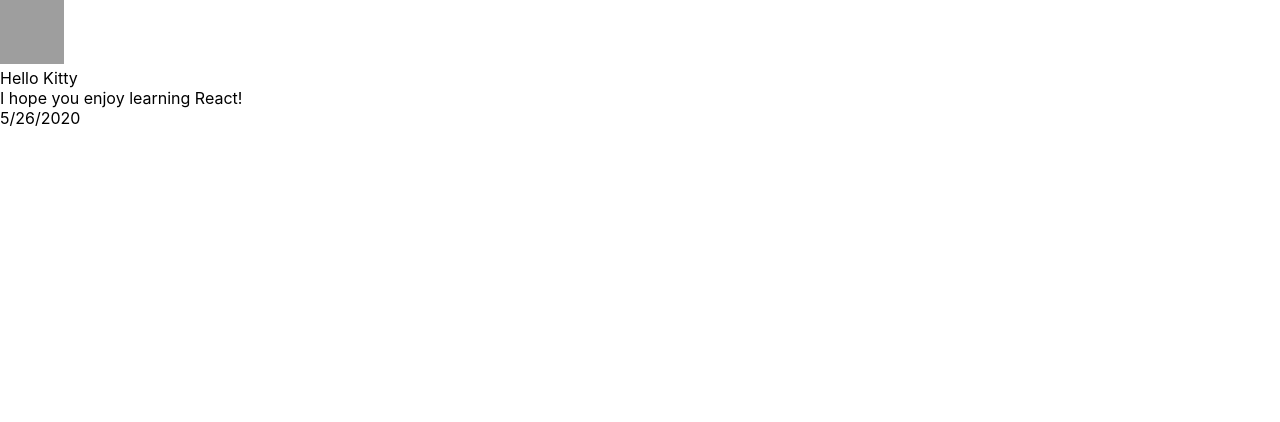
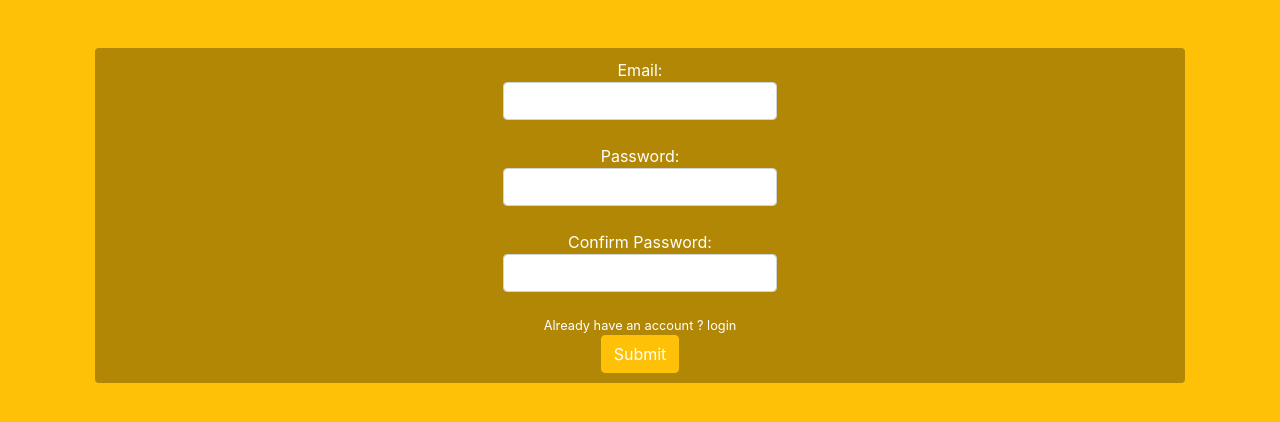
Before and after one commit to HakimNemar/my_snapchat, a React (Create React App) app in the folder my_snpachat/: page / in a window 1280 px wide. Shown: the top 422 px of the page. Built offline with nearby package versions, Linux system fonts and the light colour scheme; grey boxes are pictures that could not be loaded.

Commit message:
test show hide register login

```diff
--- a/my_snpachat/public/index.html
+++ b/my_snpachat/public/index.html
@@ -24,6 +24,7 @@
       work correctly both with client-side routing and a non-root public URL.
       Learn how to configure a non-root public URL by running `npm run build`.
     -->
+    <link rel="stylesheet" href="https://stackpath.bootstrapcdn.com/bootstrap/4.4.1/css/bootstrap.min.css" integrity="sha384-Vkoo8x4CGsO3+Hhxv8T/Q5PaXtkKtu6ug5TOeNV6gBiFeWPGFN9MuhOf23Q9Ifjh" crossorigin="anonymous">
     <title>React App</title>
   </head>
   <body>
--- a/my_snpachat/src/index.css
+++ b/my_snpachat/src/index.css
@@ -5,9 +5,21 @@ body {
     sans-serif;
   -webkit-font-smoothing: antialiased;
   -moz-osx-font-smoothing: grayscale;
+  background-color: #ffc107;
 }
 
 code {
   font-family: source-code-pro, Menlo, Monaco, Consolas, 'Courier New',
     monospace;
 }
+
+.forminscri {
+  padding: 10px;
+  margin: 10px;
+  border-radius: 4px;
+  background-color: rgba(0, 0, 0, 0.3);
+}
+
+.white {
+  color: white !important;
+}
--- a/my_snpachat/src/index.js
+++ b/my_snpachat/src/index.js
@@ -1,116 +1,143 @@
-import React from 'react';
+import React, {useState, useEffect} from 'react';
 import ReactDOM from 'react-dom';
 import './index.css';
 import App from './App';
 import * as serviceWorker from './serviceWorker';
 
-function Test(props) {
-  return <h1>Bonjour, {props.name}</h1>;
-}
-
-const test = <Test name="Sara" />;
-
-//------------------------------------------------------------------------------------------
-
-function formatDate(date) {
-  return date.toLocaleDateString();
-}
-
-function Avatar(props) {
-  return (
-    <img
-      className="Avatar"
-      src = {props.user.avatarUrl}
-      alt = {props.user.name}
-    />
-  );
-}
-
-function UserInfo(props) {
-  return (
-    <div className = "UserInfo">
-      <Avatar user = {props.user} />
-      <div className = "UserInfo-name">
-        {props.user.name}
-      </div>
-    </div>
-  );
-}
-
-function Comment(props) {
-  return (
-    <div className = "Comment">
-      <UserInfo user = {props.author} />
-      <div className = "Comment-text">{props.text}</div>
-      <div className = "Comment-date">
-        {formatDate(props.date)}
-      </div>
-    </div>
-  );
-}
-
-const comment = {
-  date: new Date(),
-  text: 'I hope you enjoy learning React!',
-  author: {
-    name: 'Hello Kitty',
-    avatarUrl: 'https://placekitten.com/g/64/64',
-  },
-};
-
-ReactDOM.render(
-  // <App />,
-  // test,
-  <Comment
-    date={comment.date}
-    text={comment.text}
-    author={comment.author}
-  />,
-  document.getElementById('root')
-);
-
-//--------------------------------------------------------------------------------------------
-
-class Clock extends React.Component {
+class NameForm extends React.Component {
   constructor(props) {
     super(props);
-    this.state = {date: new Date()};
+    this.state = {
+      email: '',
+      password: '',
+      cpassword: ''
+    };
+
+    this.handleChange = this.handleChange.bind(this);
+    this.handleSubmit = this.handleSubmit.bind(this);
   }
 
-  componentDidMount() {
-    this.timerID = setInterval(
-      () => this.tick(),
-      1000
-    );
+  handleChange(event) {
+    this.setState({ [event.target.name]: event.target.value });
   }
 
-  componentWillUnmount() {
-    clearInterval(this.timerID);
-  }
-
-  tick() {
-    this.setState({
-      date: new Date()
-    });
+  handleSubmit(event) {
+    // alert('A name was submitted: ' + this.state.value);
+    event.preventDefault();
+    console.log(this.state);
   }
 
   render() {
     return (
-      <div>
-        <h1>Bonjour, monde !</h1>
-        <h2>Il est {this.state.date.toLocaleTimeString()}.</h2>
+      <div className="container my-5 text-center">
+        <form onSubmit={this.handleSubmit} className="forminscri">
+          <div className="form-group">
+            <label className="white">
+              Email:
+              <input type="text" className="form-control" name="email" onChange={this.handleChange} />
+            </label>
+          </div>
+          <div className="form-group">
+            <label className="white">
+              Password:
+              <input type="password" className="form-control" name="password" onChange={this.handleChange} />
+            </label>
+          </div>
+          <div className="form-group">
+            <label className="white">
+              Confirm Password:
+              <input type="password" className="form-control" name="cpassword" onChange={this.handleChange} />
+            </label>
+          </div>
+          <small className="form-text text-muted white">Already have an account ? login</small>
+          <button type="submit" className="btn btn-warning white">Submit</button>
+        </form>
       </div>
     );
   }
 }
 
-// function tick() {
-//   ReactDOM.render(
-//     <Clock />,
-//     document.getElementById('root')
-//   );
-// }
-//
-// setInterval(tick, 1000);
+// -------------------------------------------------------------------------------------------
+
+class LoginControl extends React.Component {
+  constructor(props) {
+    super(props);
+    this.handleLoginClick = this.handleLoginClick.bind(this);
+    this.handleLogoutClick = this.handleLogoutClick.bind(this);
+    this.state = {
+      isNoteState: false
+    };
+  }
+
+  handleLoginClick() {
+    this.setState({isNoteState: true});
+  }
+
+  handleLogoutClick() {
+    this.setState({isNoteState: false});
+  }
+
+  render() {
+    const isNoteState = this.state.isNoteState;
+
+    return (
+      <div>
+        <Greeting isNoteState={isNoteState} />
+      </div>
+    );
+  }
+}
+
+function Greeting(props) {
+  const isNoteState = props.isNoteState;
+  if (isNoteState) {
+    return <UserGreeting />;
+  }
+  return <GuestGreeting />;
+}
+
+function UserGreeting(props) {
+  return <button>Login</button>;
+}
+
+function GuestGreeting(props) {
+  return (<div>
+            <button onClick={props.onClick}>Sign up</button>
+            <button onClick={props.onClick}>Login</button>
+          </div>);
+}
+
+function FromIn(props) {
+  return <h1>From Inscription</h1>
+}
+
+function Fromlog(props) {
+  return <h1>From Login</h1>
+}
+
+function LoginButton(props) {
+  return (
+    <button onClick={props.onClick}>
+      Login
+    </button>
+  );
+}
+
+function LogoutButton(props) {
+  return (
+    <button onClick={props.onClick}>
+      Sign up
+    </button>
+  );
+}
+
+// -------------------------------------------------------------------------------------------
+
+ReactDOM.render(
+  // <App />,
+  <NameForm />,
+  // <LoginControl />,
+  document.getElementById('root')
+);
 
 serviceWorker.unregister();
```
Also changed, not shown: 1 other file (tests, documents, lock files or other folders).
